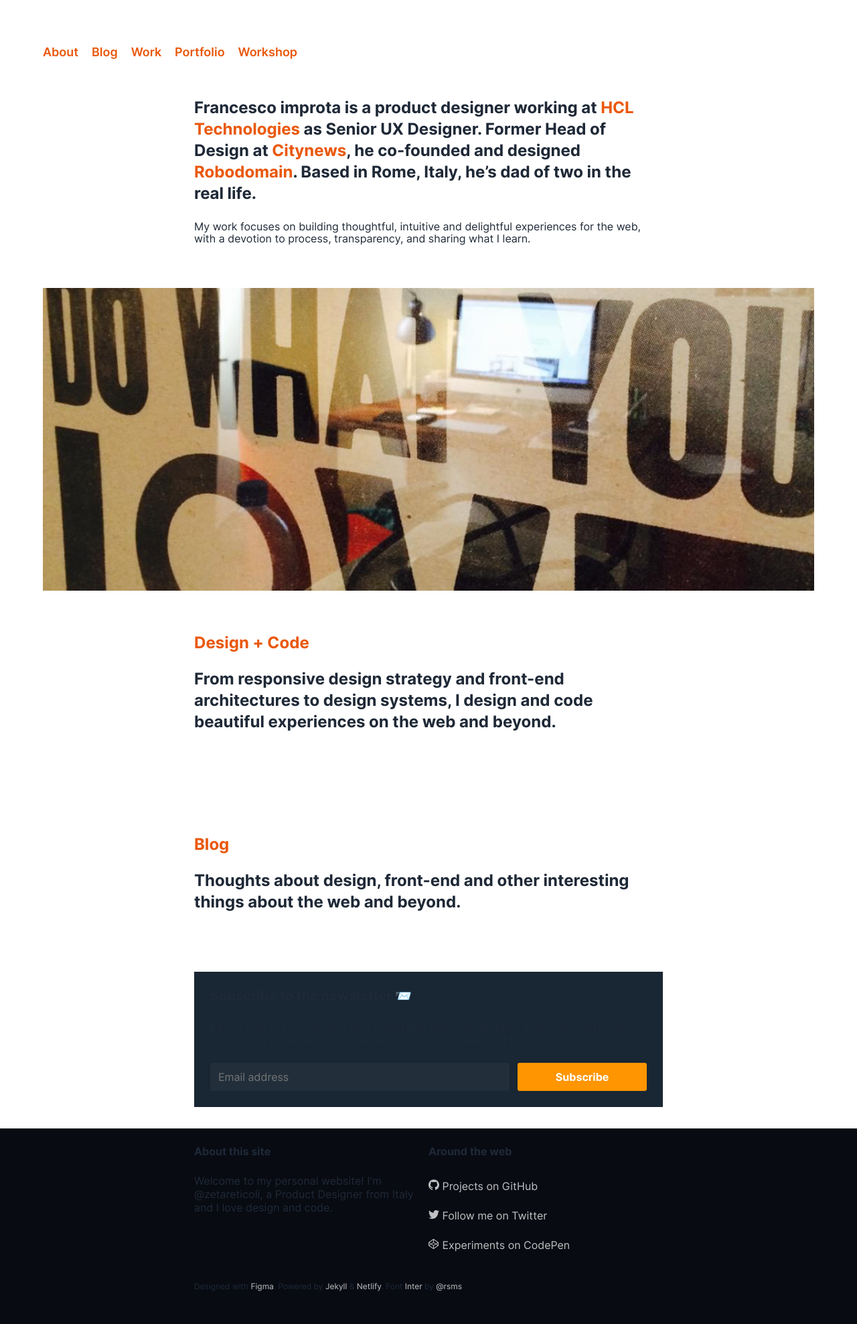
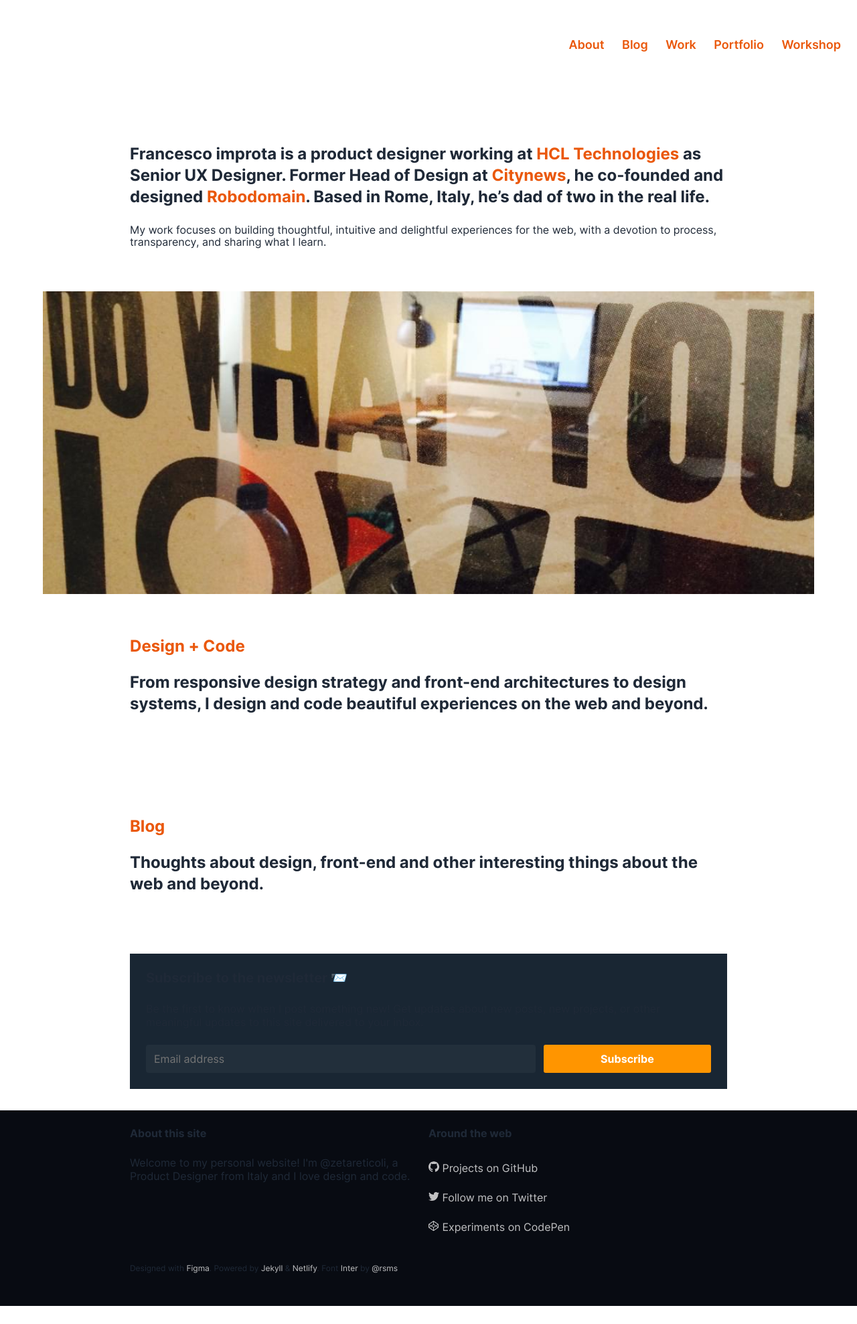
Before and after one commit to zetareticoli/fi, a Jekyll site: the page built from index.html, in a window 1280 px wide. Shown: the whole page at 67% size. Built offline with Jekyll 4.4.1, drawn with Linux system fonts in a browser that asks for light colours; the list of posts is cut into pages by our own code; after the commit the page ends 1950 px from its top, so only the background shows below that.

Commit message:
Changed global layout styles

```diff
--- a/_sass/_layout.scss
+++ b/_sass/_layout.scss
@@ -1,17 +1,33 @@
 .page {
   display: flex;
+  flex-direction: column;
+  align-items: center;
   min-height: 100vh;
-  flex-direction: column;
 }
 
 .wrapper {
-  padding: 0 5vw;
   flex: 1;
+  width: 100%;
+  max-width: var(--wrapper-size);
+  padding: 0 var(--grid-margin);
 }
 
 .inner {
+  max-width: var(--inner-size);
   margin: 0 auto;
-  max-width: 700px;
+}
+
+.header {
+  display: flex;
+  flex-flow: column;
+  margin: var(--spacing-stack-m) 0 var(--spacing-stack-xl);
+
+  @media screen and (min-width: 768px) {
+    flex-flow: row;
+    align-items: center;
+    justify-content: space-between;
+    margin-bottom: var(--spacing-stack-xxl);
+  }
 }
 
 .footer {
```
